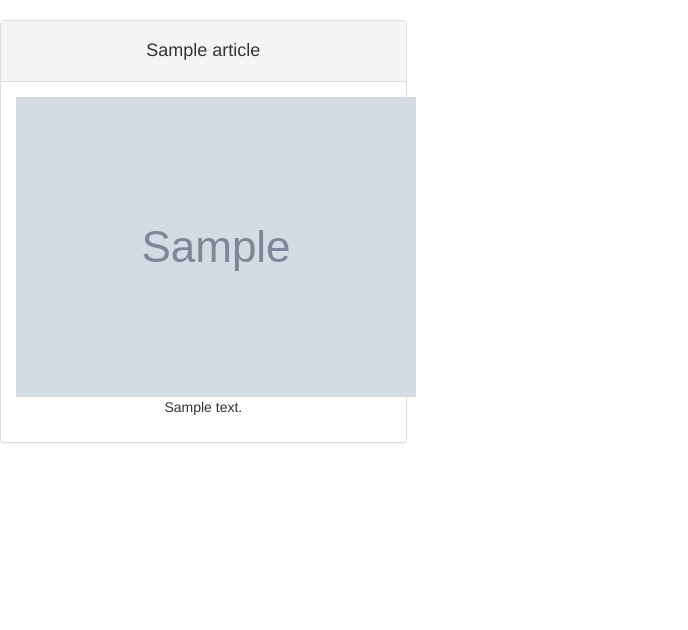
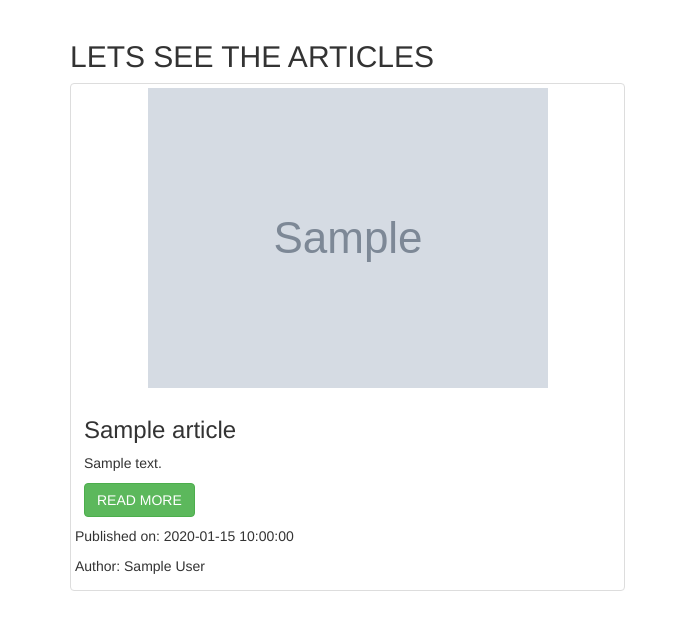
Before and after one commit to monginadiana/NEWS.API, a Flask app: template app/templates/article.html in a window 1280 px wide. Shown: the part 80-710 px from the top of the page, without its empty margins (0-688 px from the left). Run offline with Flask 2, Linux system fonts and the light colour scheme; the template is opened without the code that fills it: most values are stand-ins (such as "Sample title", 1, 10 or a date in 2020); grey boxes marked "Sample" are stand-in pictures; parts of the project's set-up code (start-up, migrations or seed data) failed here and were passed over; some libraries are stand-ins or nearby versions.

Commit message:
creation of the article html

```diff
--- a/app/templates/article.html
+++ b/app/templates/article.html
@@ -1,8 +1,34 @@
 {% extends 'base.html'%}
-{% import 'macros.html' as macro%}
+<!-- {% import 'macros.html' as macro%} -->
 
 
     {% block content %}
-    {{macro.displayArticlesList(articles)}}
+    <!-- {{macro.displayArticlesList(articles)}} -->
+    <div class="container">
+      <!-- Popular movie section  -->
+      <h2 class="article-header">LETS SEE THE ARTICLES</h2>
+      {% for article_list in articles %}
+      <div class="row">
+        {% for article in article_list %}
+        <div class="col-md-6 article">
+          <div class="thumbnail">
+            <a href="{{article.url}}" target="_blank">
+              <img src="{{article.image}}" alt="{{article.title}}" class="img-responsive" styles="height:20px">
+            </a>
+            <div class="caption">
+              <h3>{{article.title}}</h3>
+              <p>{{article.description}}</p>
+              <a href="{{article.url}}" target="_blank"><button class="btn btn-success">READ MORE</button></a>
+            </div>
+            <div class="footer">
+              <p>Published on: {{article.date}}</p>
+              <p>Author: {{article.author}}</p>
+            </div>
+          </div>
+        </div>
+        {% endfor %}
+      </div>
+      {% endfor %}
+    </div>
 
     {% endblock%}
--- a/app/templates/macros.html
+++ b/app/templates/macros.html
@@ -13,7 +13,7 @@
 
                  <div class="panel-body">
                      <p>{{ source.description[:50]}}</p>
-                     <a href="/articles/{{ source.id }}" class="btn btn-primary mb-2">View Details</a>
+                     <a href="/articles/{{ source.id }}" class="btn btn-primary mb-2">View Details{{source.name}}</a>
                  </div>
             </div>
         </div>
```
Also changed, not shown: app/request.py (+16 -16 lines).
